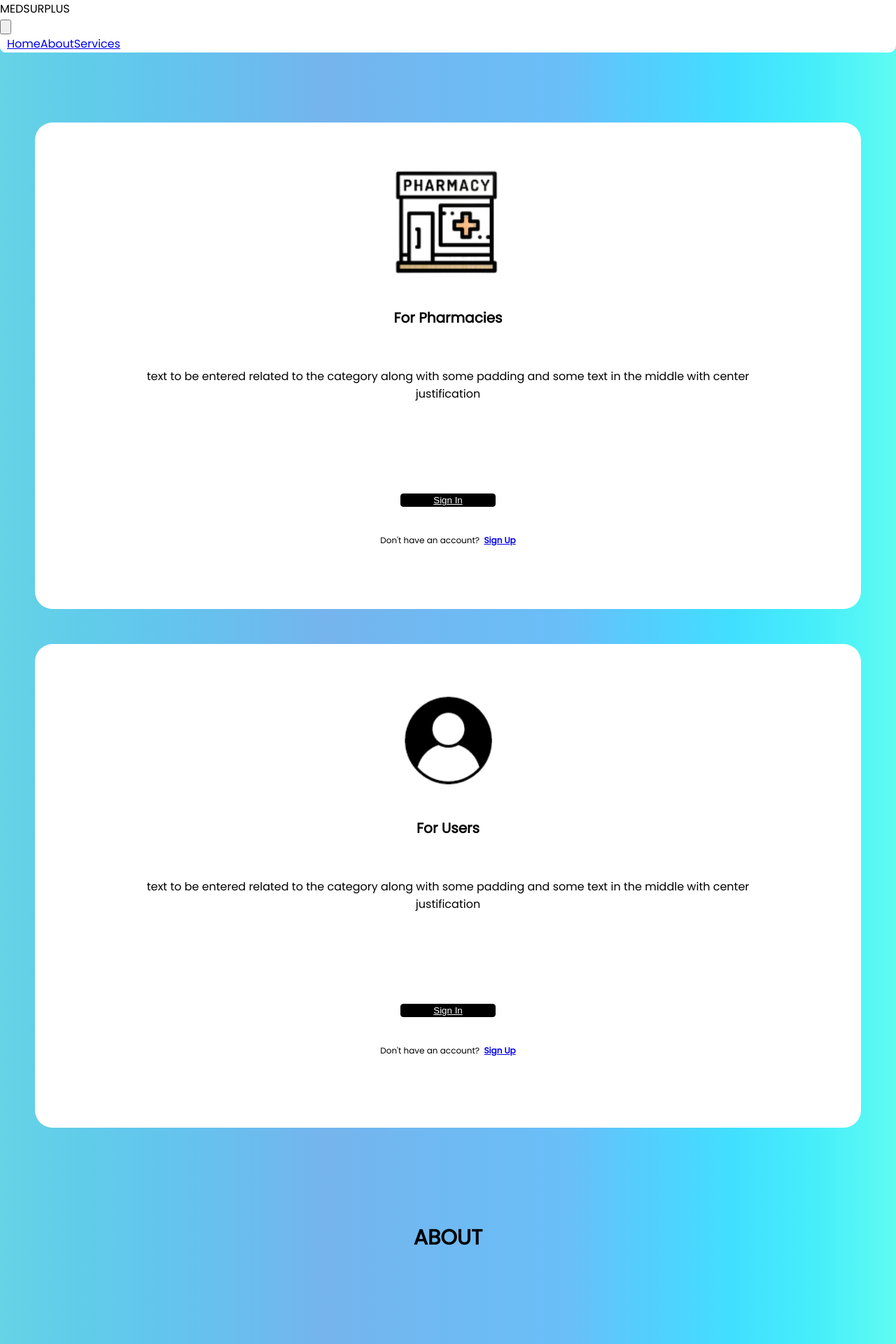
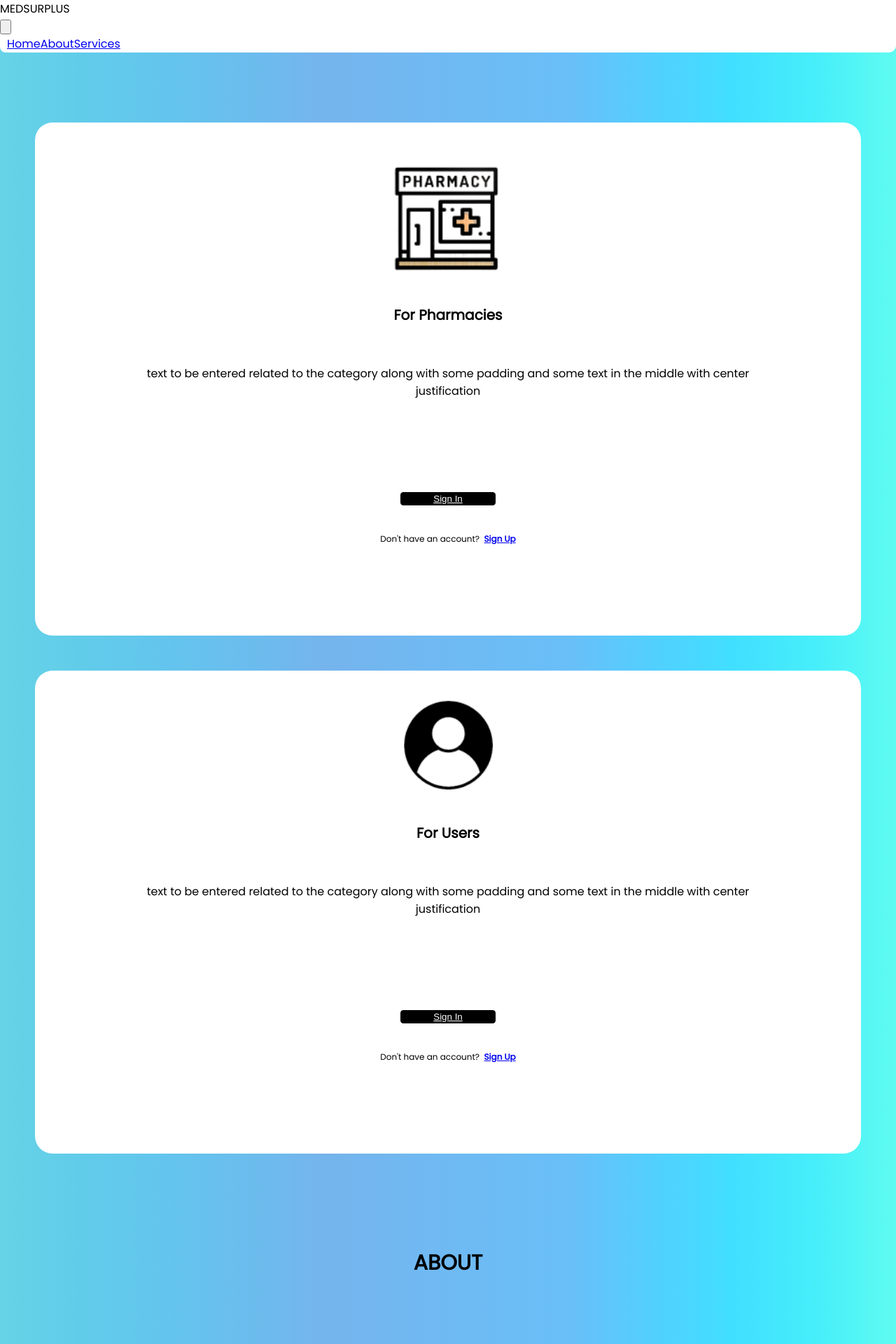
Before and after one commit to LeelaRohith/MEDSURPLUS, a React (Create React App) app in the folder frontend/: page / in a window 1280 px wide. Shown: the top 1920 px of the page at 70% size. Built offline with nearby package versions, Linux system fonts and the light colour scheme.

Commit message:
transitions added

```diff
--- a/frontend/package.json
+++ b/frontend/package.json
@@ -6,6 +6,7 @@
     "@testing-library/jest-dom": "^5.16.5",
     "@testing-library/react": "^13.4.0",
     "@testing-library/user-event": "^13.5.0",
+    "aos": "^2.3.4",
     "axios": "^1.3.2",
     "bootstrap": "^5.2.3",
     "flowbite": "^1.6.3",
--- a/frontend/src/screens/Home.js
+++ b/frontend/src/screens/Home.js
@@ -1,7 +1,13 @@
-import React from 'react'
-
+import React , { useEffect }from 'react';
+import AOS from 'aos';
+import 'aos/dist/aos.css'
 
 function Home() {
+  useEffect(() => {
+    AOS.init({
+      duration: 1000
+    });
+  }, []);
   return <div>
 
     <div style={{height:'350%',
@@ -39,57 +45,57 @@ function Home() {
 </nav>
 
 <div className="grid lg:grid-cols-2 md:grid-cols-1 sm:grid-cols-1"  style={{paddingTop:'50px'}}>
-  <div  style={{textAlign:'center', padding:'3%', backgroundColor:'white',borderRadius:'25px',margin:'50px',paddingBottom:'6%'}}>
+  <div  style={{textAlign:'center', padding:'2.5%', backgroundColor:'white',borderRadius:'25px',margin:'50px',paddingBottom:'7%'}}>
   <img src='static/images/Pharmacy_icon.png' style={{display:'block',marginLeft:'auto',marginRight:'auto',marginBottom:'1%',width:'20%',height:'20%'}}/>
   <h1  style={{fontSize:'20px'}}>For Pharmacies</h1>
   <p style={{padding:'10%', paddingTop:'40px'}}>text to be entered related to the category along with some padding and some text in the middle with center justification</p>
-  <button style={{border:'solid black 1px',borderRadius:'4px',backgroundColor:'black'}} ><a href='PharmacySignin'  style={{margin:'40px',paddingTop:'40px',color:'white'}}>Sign In</a></button><br></br><br></br>
-  <p style={{fontSize:'12px'}}>Don't have an account?&nbsp; <a href='PharmacySignup' className="hover:text-blue-600" ><b>Sign Up</b></a></p>
+  <button style={{border:'solid black 1px',borderRadius:'4px',backgroundColor:'black'}} ><a href='PharmacySignin'  style={{margin:'40px',color:'white'}}>Sign In</a></button><br></br><br></br>
+  <p style={{fontSize:'12px', paddingBottom:'2.5%'}}>Don't have an account?&nbsp; <a href='PharmacySignup' className="hover:text-blue-600" ><b>Sign Up</b></a></p>
   </div>
 
-  <div style={{textAlign:'center', padding:'3%', backgroundColor:'white',borderRadius:'25px',margin:'50px',paddingBottom:'7%'}}>
+  <div style={{textAlign:'center', padding:'2.5%', backgroundColor:'white',borderRadius:'25px',margin:'50px',paddingBottom:'7%'}}>
   <img src='static/images/User_icon.png' style={{display:'block',marginLeft:'auto',marginRight:'auto',marginBottom:'1%',width:'20%',height:'20%'}}/>
  <h1 style={{fontSize:'20px'}}>For Users</h1>
  <p style={{padding:'10%', paddingTop:'40px'}}>text to be entered related to the category along with some padding and some text in the middle with center justification</p>
- <button style={{border:'solid black 1px',borderRadius:'4px',backgroundColor:'black' }}><a href='UserSignin'  style={{margin:'40px',paddingTop:'40px',color:'white'}}>Sign In</a></button><br></br><br></br>
- <p style={{fontSize:'12px',}}>Don't have an account?&nbsp; <a href='UserSignup' className="hover:text-blue-600" ><b>Sign Up</b></a></p>
+ <button style={{border:'solid black 1px',borderRadius:'4px',backgroundColor:'black' }}><a href='UserSignin'  style={{margin:'40px',color:'white'}}>Sign In</a></button><br></br><br></br>
+ <p style={{fontSize:'12px',paddingBottom:'2.5%'}}>Don't have an account?&nbsp; <a href='UserSignup' className="hover:text-blue-600" ><b>Sign Up</b></a></p>
   </div>
 </div>
 <div id='About' style={{padding:'5%'}}>
-<h1 style={{fontSize:'30px', color:'var(--textcolorHome)',textAlign:'center'}}>ABOUT</h1>
+<h1 style={{fontSize:'30px', color:'var(--textcolorHome)',textAlign:'center'}} data-aos="zoom-in">ABOUT</h1>
 <div className="grid lg:grid-cols-2 md:grid-cols-1 sm:grid-cols-1"  style={{paddingTop:'50px'}}>
   <div style={{padding:'8%'}}>
-  <img src="https://reactjs.org/logo-og.png" alt="React Image" style={{borderRadius:'5px'}} />
+  <img src="https://reactjs.org/logo-og.png" alt="React Image" data-aos="zoom-in" style={{borderRadius:'5px'}} />
   </div>
   <div style={{padding:'7%'}}>
-   <p style={{color:'var(--textcolorHome)'}}>This is about us what we do how we formed and what is our purpose and what is our goal</p>
+   <p style={{color:'var(--textcolorHome)'}} data-aos="zoom-in">This is about us what we do how we formed and what is our purpose and what is our goal</p>
   </div>
 </div>
 </div>
 <div id='services' style={{padding:'2%'}}></div>
-<h1 style={{fontSize:'30px', color:'var(--textcolorHome)',textAlign:'center'}}>OUR SERVICES</h1>
+<h1 style={{fontSize:'30px', color:'var(--textcolorHome)',textAlign:'center'}} data-aos="zoom-in">OUR SERVICES</h1>
 <div className="grid lg:grid-cols-2 md:grid-cols-2 sm:grid-cols-2"  style={{paddingTop:'50px',padding:'10%',paddingBottom:'0%'}}>
   <div >
-  <img src="/static/images/person_pharmacy.png" style={{display:'block',marginLeft:'auto',marginRight:'auto',width:'50%',height:'100%',borderRadius:'10px',boxShadow: 'rgba(14, 30, 37, 0.12) 0px 2px 4px 0px, rgba(14, 30, 37, 0.32) 0px 2px 16px 0px'}} />
+  <img src="/static/images/person_pharmacy.png" data-aos="fade-up" style={{display:'block',marginLeft:'auto',marginRight:'auto',width:'50%',height:'100%',borderRadius:'10px',boxShadow: 'rgba(14, 30, 37, 0.12) 0px 2px 4px 0px, rgba(14, 30, 37, 0.32) 0px 2px 16px 0px'}} />
   </div>
   <div >
-    <p style={{textAlign:'center',paddingTop:'17%',color:'var(--textcolorHome)'}}>Text related to the services with animation person returning back to the pharmacy</p>
+    <p style={{textAlign:'center',paddingTop:'17%',color:'var(--textcolorHome)'}}  data-aos="fade-down">Text related to the services with animation person returning back to the pharmacy</p>
   </div>
 </div>
 <div className="grid lg:grid-cols-2 md:grid-cols-2 sm:grid-cols-2"  style={{paddingTop:'20px',padding:'10%',paddingBottom:'0%'}}>
 <div >
-  <img src="/static/images/Pharm_to_Pharm.png" style={{display:'block',marginLeft:'auto',marginRight:'auto',width:'60%',height:'100%',borderRadius:'10px',boxShadow: 'rgba(14, 30, 37, 0.12) 0px 2px 4px 0px, rgba(14, 30, 37, 0.32) 0px 2px 16px 0px'}} />
+  <img src="/static/images/Pharm_to_Pharm.png"  data-aos="fade-up" style={{display:'block',marginLeft:'auto',marginRight:'auto',width:'60%',height:'100%',borderRadius:'10px',boxShadow: 'rgba(14, 30, 37, 0.12) 0px 2px 4px 0px, rgba(14, 30, 37, 0.32) 0px 2px 16px 0px'}} />
   </div>
 <div >
-    <p style={{textAlign:'center',paddingTop:'20%',color:'var(--textcolorHome)'}}>Text related to the services with animation person returning back to the pharmacy</p>
+    <p style={{textAlign:'center',paddingTop:'20%',color:'var(--textcolorHome)'}}  data-aos="fade-down">Text related to the services with animation person returning back to the pharmacy</p>
   </div>
 </div>
 <div className="grid lg:grid-cols-2 md:grid-cols-2 sm:grid-cols-2"  style={{paddingTop:'20px',padding:'10%',paddingBottom:'10%'}}>
 <div >
-  <img src="/static/images/phone_coupon.png" style={{display:'block',marginLeft:'auto',marginRight:'auto',width:'50%',height:'100%',borderRadius:'10px',boxShadow: 'rgba(14, 30, 37, 0.12) 0px 2px 4px 0px, rgba(14, 30, 37, 0.32) 0px 2px 16px 0px'}} />
+  <img src="/static/images/phone_coupon.png"  data-aos="fade-up" style={{display:'block',marginLeft:'auto',marginRight:'auto',width:'50%',height:'100%',borderRadius:'10px',boxShadow: 'rgba(14, 30, 37, 0.12) 0px 2px 4px 0px, rgba(14, 30, 37, 0.32) 0px 2px 16px 0px'}} />
   </div>
 <div >
-    <p style={{textAlign:'center',paddingTop:'20%',color:'var(--textcolorHome)'}}>Text related to the services with animation person returning back to the pharmacy</p>
+    <p style={{textAlign:'center',paddingTop:'20%',color:'var(--textcolorHome)'}}  data-aos="fade-down">Text related to the services with animation person returning back to the pharmacy</p>
   </div>
 </div>
 
```
Also changed, not shown: frontend/public/static/images/User_icon.png, 1 other file (tests, documents, lock files or other folders).
